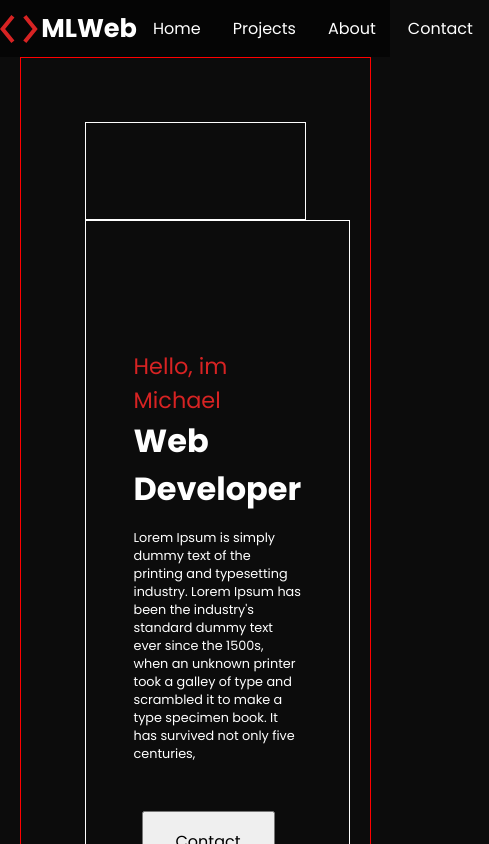
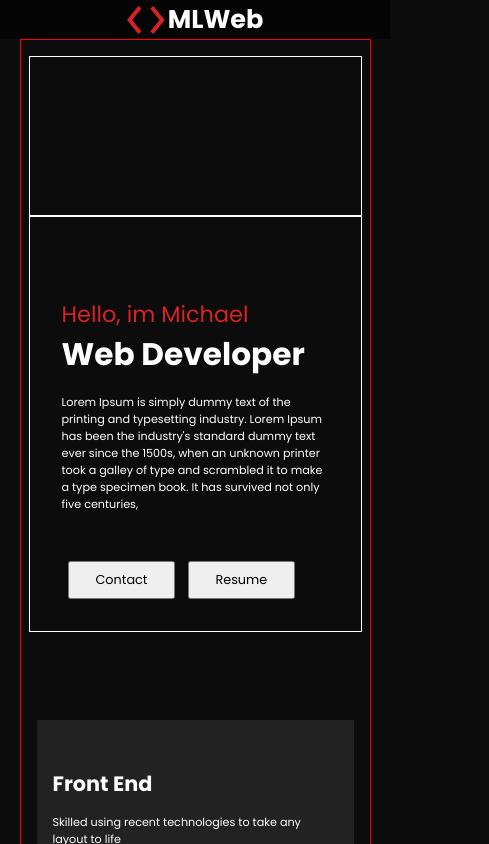
Before and after one commit to mlcoding111/Modern-Portfolio, a React (Create React App) app: page / in a window 390 px wide. Shown: the top 844 px of the page, 489 px wide, since content can reach past the window. Built offline with nearby package versions, Linux system fonts and the light colour scheme.

Commit message:
Button font-size are now responsive. Fixed SkillsCard padding for mobile

```diff
--- a/src/Global.css.js
+++ b/src/Global.css.js
@@ -68,7 +68,7 @@ ul{
 // clamp([value-min], [value-preferred], [value-max]);
 
 h1{
-  font-size: clamp(2rem, 4vw, 4rem);
+  font-size: clamp(1.8rem, 8vw, 4rem);
   letter-spacing: 20.5%;
 }
 
@@ -76,8 +76,12 @@ h2{
   font-size: clamp(1.3rem, 3vw, 2rem);
 }
 
+button{
+  font-size: clamp(.8rem, 3vw, 1rem);
+}
+
 p{
-  font-size: clamp(.8rem, 1vw, 1rem);
+  font-size: clamp(.7rem, 1vw, 1rem);
 }
 
 
--- a/src/containers/Header/styles.js
+++ b/src/containers/Header/styles.js
@@ -3,22 +3,26 @@ import styled from 'styled-components'
 
 export const SkillCard = styled.div`
   padding: 6em 2em;
+  @media (max-width: 940px){
+    padding: 3em 1em;
+  }
   background: ${(props) => (props.red ? props.theme.secondaryOp : "rgba(40, 40, 40, .8)")};
   h2{
     margin-bottom: 15px;
   }
 `;
+
 // clamp([value-min], [value-preferred], [value-max]);
 export const Header = styled.header`
   margin: 0 auto;
   width: clamp(200px, 90vw, 100%);
   border: 1px solid red;
   min-height: 85vh;
-
-  padding: 4em 0;
+  padding-block: min(15vh, 9rem);
+  padding-inline: min(8em, 2em);
 
   .hero{
-    padding: 0 4em;  // Change it for mobile
+    // Change it for mobile
     display: flex;
     flex-wrap: wrap;
     /* display: grid;
@@ -26,24 +30,36 @@ export const Header = styled.header`
     grid-template-columns: repeat(auto-fit, minmax(250px, 1fr)); // replace 1fr for auto when image will be uploaded */
   }
 
+  @media (max-width: 940px){
+    padding-block: min(15vh, 1rem);
+    padding-inline: .5em;
+    .hero{
+      flex-direction: column;
+    }
+  }
+
   .hero > * {
     border: 1px solid white;
-    padding: 3em; // Change it for mobile
+    padding-block: min(10vh, 2rem);
+    padding-inline: 2em;
     flex: 1 1 10em;
   }
 
   .hero-description{
     flex: 2;
   }
-
-
+  .hero-button{
+    display: flex;
+  }
   .hero-button > *{
-    padding: 1em 2em;
-    margin: 3em .5em;
+    padding-block: min(20vh, .5rem);
+    padding-inline: min(8em, 2em);
+    /* padding: 1em 2em; */
+    margin: 0em 0.5em;
   }
 
   .hero-text{
-    padding-top: 5em;
+    padding-block: min(10vh, 3rem);
   }
 
   .hero-text .description{
--- a/src/containers/Navigation/index.jsx
+++ b/src/containers/Navigation/index.jsx
@@ -60,4 +60,9 @@ export const PrimaryNav = styled.ul`
     background: ${props => props.theme.secondary};
     cursor: pointer;
   }
+
+  // Hide nav
+  @media (max-width: 500px){
+    display: none;
+  }
 `
```
